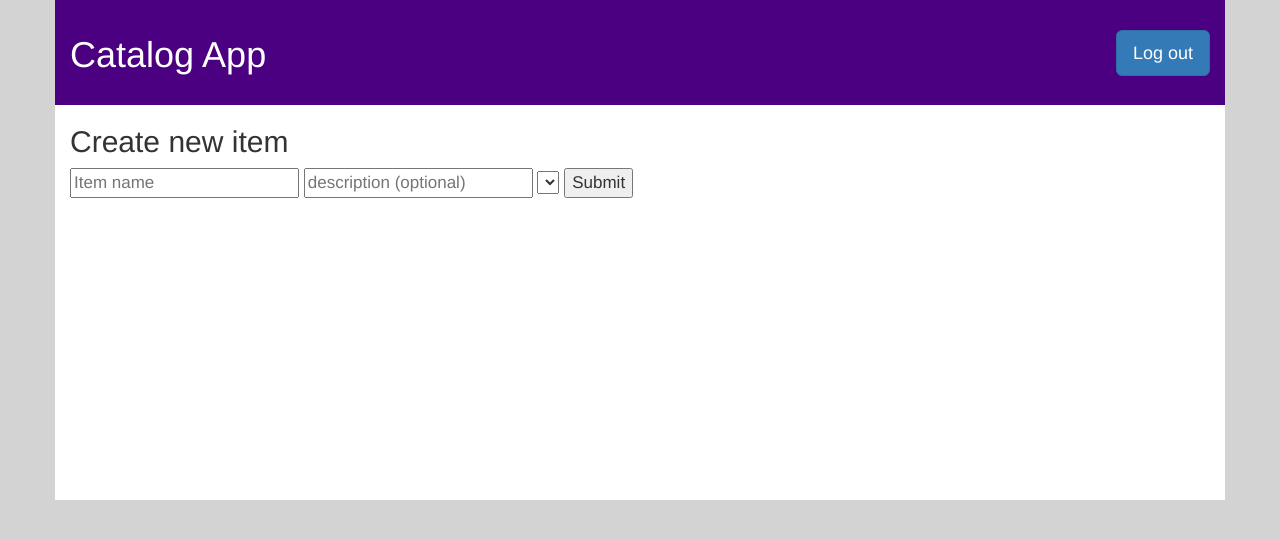
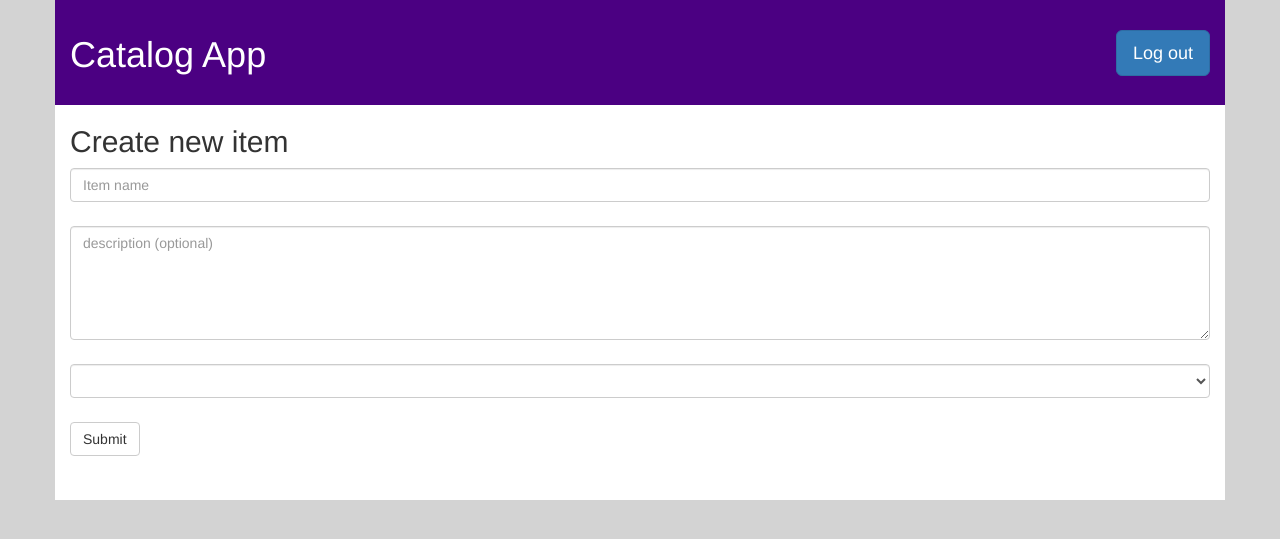
Before and after one commit to msurmenok/Sport-Item-Catalog, a Flask app: page /catalog/new/ in a window 1280 px wide. Shown: the top 539 px of the page. Run offline with Flask 2, Linux system fonts and the light colour scheme; the visitor is signed in with stand-in values (Sample User, id 1); lists and menus that the app fills with data are empty; some libraries are stand-ins or nearby versions.

Commit message:
improved ui

```diff
--- a/application.py
+++ b/application.py
@@ -320,10 +320,9 @@ def fbconnect():
     output += session['name']
 
     output += '!</h1>'
-    output += '<img src="'
+    output += '<img class="img-circle" src="'
     output += session['picture']
-    output += '" style = "width: 200px; height: 200px;border-radius: 100px;' \
-              '-webkit-border-radius: 100px;-moz-border-radius: 100px;">'
+    output += '" style = "width: 200px; height: 200px;">'
     flash('You were successfully logged in as %s' % session['name'])
     return output
 
@@ -410,10 +409,9 @@ def gconnect():
     output += session['name']
 
     output += '!</h1>'
-    output += '<img src="'
+    output += '<img class="img-circle" src="'
     output += session['picture']
-    output += '" style = "width: 200px; height: 200px;border-radius: 100px;' \
-              '-webkit-border-radius: 100px;-moz-border-radius: 100px;">'
+    output += '" style = "width: 200px; height: 200px;">'
     flash('You were successfully logged in as %s' % session['name'])
     return output
 
--- a/static/styles.css
+++ b/static/styles.css
@@ -48,3 +48,21 @@ ul li a {
 .text-grey {
     color: grey;
 }
+
+#signInButton img{
+    margin-left: -5px;
+    width: 300px;
+}
+
+#f-signin {
+    margin: 20px 0 20px 0;
+}
+
+.flashes {
+    padding: 0;
+}
+
+.flashes ul li {
+    margin: 0;
+    padding: 10px 0 10px 20px;
+}
--- a/templates/create_item.html
+++ b/templates/create_item.html
@@ -9,13 +9,14 @@
             {% endif %}
             <form action="{{ url_for('addNewItem') }}" method="POST">
                 <!-- name, description, category -->
-                <input type="text" name="item_name" placeholder="Item name">
-
+                <input class="form-control" type="text" name="item_name" placeholder="Item name">
+                <br>
                 {% if info %}
-                    <input type="text" name="description" placeholder="description (optional)" value="{{ info['description'] }}">
-                    <select name="category_id">
+                    <textarea class="form-control" rows="5" name="description" placeholder="description (optional)">{{ info['description'] }}</textarea>
+                    <br>
+                    <select class="form-control" name="category_id">
                         {% for category in categories %}
-                            {% if category.id == info['category_id'] %}
+                            {% if category.id == info['category_id']|int %}
                                 <option value="{{ category.id }}" selected>{{ category.name }}</option>
                             {% else %}
                                 <option value="{{ category.id }}">{{ category.name }}</option>
@@ -23,14 +24,16 @@
                         {% endfor %}
                     </select>
                 {% else %}
-                    <input type="text" name="description" placeholder="description (optional)">
-                    <select name="category_id">
+                    <textarea class="form-control" rows="5" name="description" placeholder="description (optional)">{{ info['description'] }}</textarea>
+                    <br>
+                    <select class="form-control" name="category_id">
                         {% for category in categories %}
                             <option value="{{ category.id }}">{{ category.name }}</option>
                         {% endfor %}
                     </select>
                 {% endif %}
-                <input type="submit" value="Submit">
+                <br>
+                <input class="btn btn-default" type="submit" value="Submit">
             </form>
         </div>
     </div>
--- a/templates/item.html
+++ b/templates/item.html
@@ -13,6 +13,7 @@
         {% if 'user_id' in session and session['user_id'] == item.user_id %}
         <div class="col-md-12">
             <a href="{{ url_for('editItem', category_name=category_name, item_name=item.name) }}">Edit</a>
+            |
             <a href="{{url_for('deleteItem', category_name=category_name, item_name=item.name) }}">Delete</a>
         </div>
         {% endif %}
```
Also changed, not shown: templates/edit_item.html (+8 -7 lines), templates/index.html (+5 -7 lines), templates/login.html (+5 -3 lines), static/btn_google_signin_dark_normal_web@2x.png (added), 1 other file.
